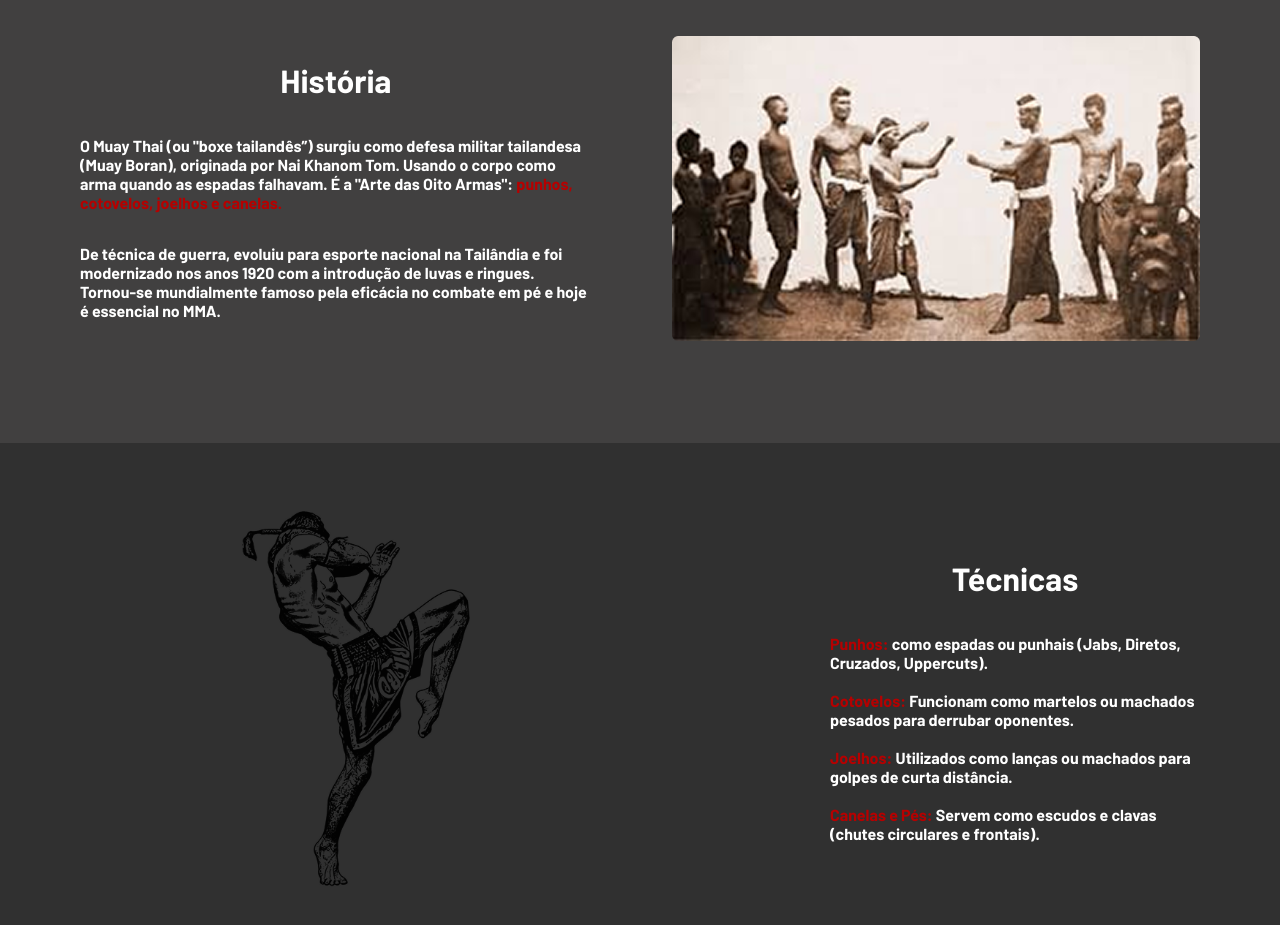
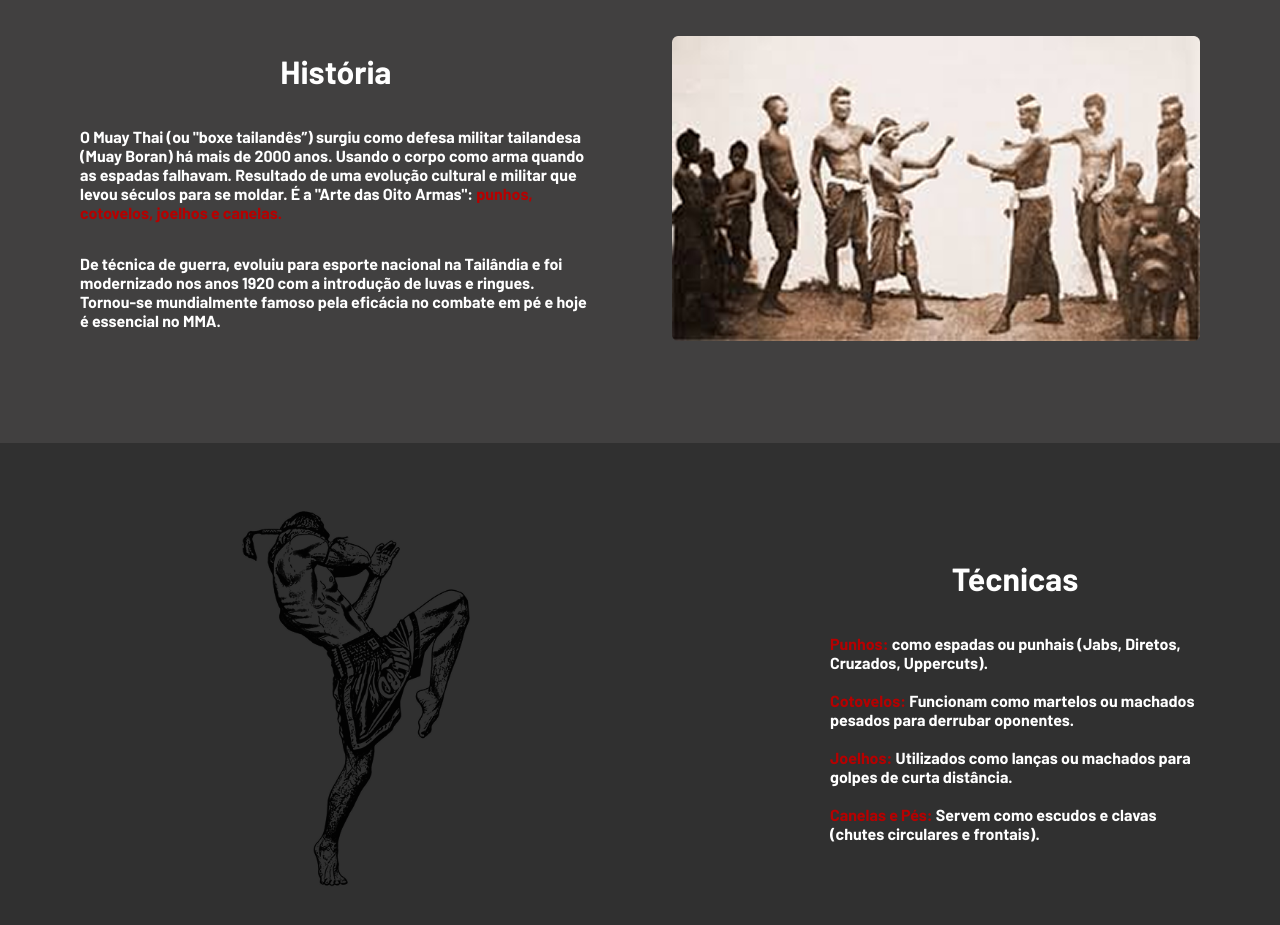
Before and after one commit to Carlos-Eduardo-de-Arruda-Chaves/Projeto-Individual, a website: page public/index.html in a window 1280 px wide. Shown: the part 840-1765 px from the top of the page. Drawn offline with Linux system fonts and the light colour scheme.

Commit message:
Consertando texto da página index

```diff
--- a/public/index.html
+++ b/public/index.html
@@ -48,7 +48,7 @@
         <div class="boxes">
           <div class="box">
             <h1>História</h1>
-            <p>O Muay Thai (ou "boxe tailandês”) surgiu como defesa militar tailandesa (Muay Boran), originada por Nai Khanom Tom. Usando o corpo como arma quando as espadas falhavam. É a "Arte das Oito Armas": <span class="negrito_vermelho">punhos, cotovelos, joelhos e canelas.</span></p>
+            <p>O Muay Thai (ou "boxe tailandês”) surgiu como defesa militar tailandesa (Muay Boran) há mais de 2000 anos. Usando o corpo como arma quando as espadas falhavam. Resultado de uma evolução cultural e militar que levou séculos para se moldar. É a "Arte das Oito Armas": <span class="negrito_vermelho">punhos, cotovelos, joelhos e canelas.</span></p>
             <p>De técnica de guerra, evoluiu para esporte nacional na Tailândia e foi modernizado nos anos 1920 com a introdução de luvas e ringues. Tornou-se mundialmente famoso pela eficácia no combate em pé e hoje é essencial no MMA.</p>
           </div>
           <img src="assets/imgs/muaythai_historia.png">
```
